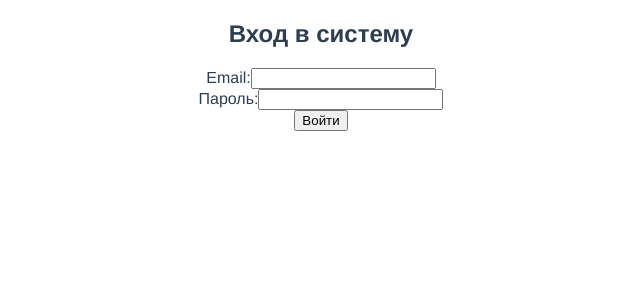
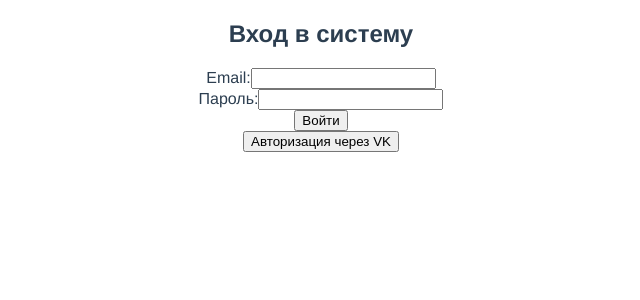
Before and after one commit to AliyaRazyapova/SushiDrop, a Vue app in the folder frontend/: page /login in a window 1280 px wide. Shown: the top 300 px of the page, without its empty margins (319-959 px from the left). Built offline with nearby package versions, Linux system fonts and the light colour scheme.

Commit message:
[fix] LoginForm

```diff
--- a/frontend/src/components/forms/LoginForm.vue
+++ b/frontend/src/components/forms/LoginForm.vue
@@ -12,14 +12,17 @@
       </div>
       <button type="submit">Войти</button>
     </form>
+    <VKForm />
     <p v-if="message">{{ message }}</p>
   </div>
 </template>
 
 <script>
 import axios from "axios";
+import VKForm from "@/components/forms/VKForm";
 
 export default {
+  components: {VKForm},
   data() {
     return {
       email: "",
```
